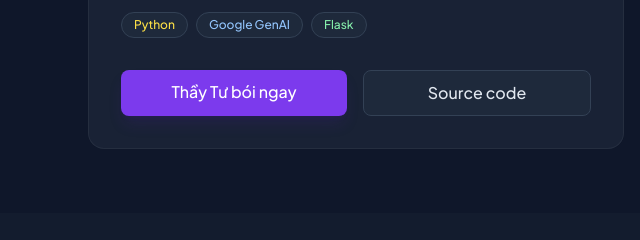
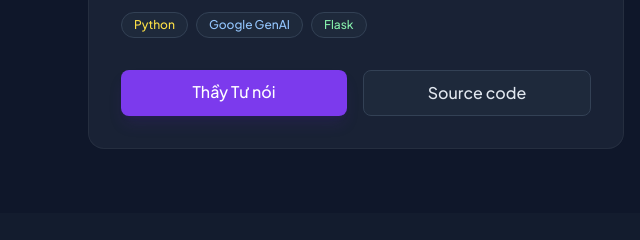
Before and after one commit to nconghau/haupublic, a plain HTML site: page index.html in a window 1280 px wide. Shown: the part 764-1004 px from the top of the page, 0-640 px from the left. Drawn offline with nearby package versions, Linux system fonts and the light colour scheme.

Commit message:
chore: update Thay Tu live demo button text for English and Vietnamese.

```diff
--- a/index.html
+++ b/index.html
@@ -377,7 +377,7 @@
         hero_cta: "Try it out now! 🚀",
         proj_thaytu_desc: "Thay Tu is very cute and accurate! A lovely blend of spirituality and AI to whisper about your future.",
         proj_thaytu_cta: "✨ Cast a joyful prediction!",
-        btn_live_demo_thaytu: "Ask Thay Tu now",
+        btn_live_demo_thaytu: "Thay Tu talk",
         btn_live_demo_ipa: "Try it now",
         btn_source_code: "Source Code",
         proj_ipa_title: "Free IPA Translator",
@@ -396,7 +396,7 @@
         hero_cta: "Thử ngay nào 🚀",
         proj_thaytu_desc: "Thầy Tư rất cute, phán cũng chuẩn! Một sự kết hợp đáng yêu giữa tâm linh và AI để thủ thỉ về tương lai của bạn.",
         proj_thaytu_cta: "✨ Gieo một quẻ vui vẻ nào!",
-        btn_live_demo_thaytu: "Thầy Tư bói ngay",
+        btn_live_demo_thaytu: "Thầy Tư nói",
         btn_live_demo_ipa: "Sài thử ngay",
         btn_source_code: "Source code",
         proj_ipa_title: "Dịch IPA miễn phí",
```
